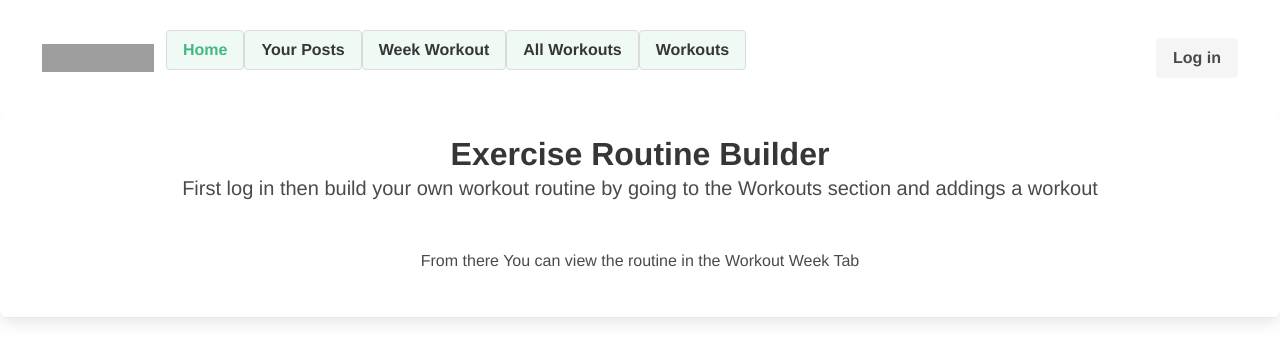
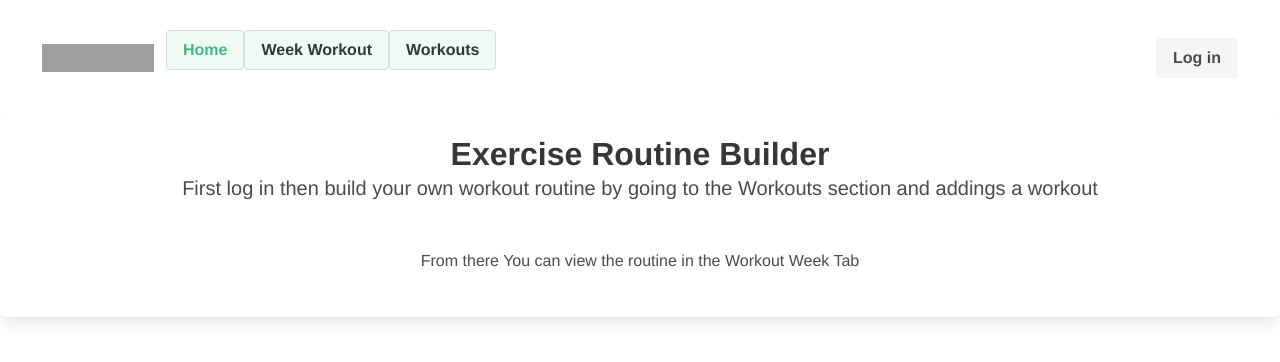
Before and after one commit to peternav2/Exercise-Vue-App, a Vue app in the folder client/: page / in a window 1280 px wide. Shown: the top 362 px of the page. Built offline with nearby package versions, Linux system fonts and the light colour scheme; no server answers; grey boxes are pictures that could not be loaded.

Commit message:
deleted useless links

```diff
--- a/client/src/components/NavBar.vue
+++ b/client/src/components/NavBar.vue
@@ -23,9 +23,7 @@
       <div id="navbarBasicExample" class="navbar-menu">
         <div class="navbar-start">
           <router-link :to="{name: 'Home'}" class="button has-background-success-light"> Home </router-link>
-          <router-link :to="{name: 'YourPosts'}" class=" button has-background-success-light"> Your Posts </router-link>
           <router-link :to="{name: 'WorkoutWeek'}" class=" button has-background-success-light"> Week Workout </router-link>
-          <router-link :to="{name: 'WorkoutDay'}" class=" button has-background-success-light"> All Workouts </router-link>
           <router-link :to="{name: 'Workouts'}" class=" button has-background-success-light"> Workouts </router-link>
 
 
```
